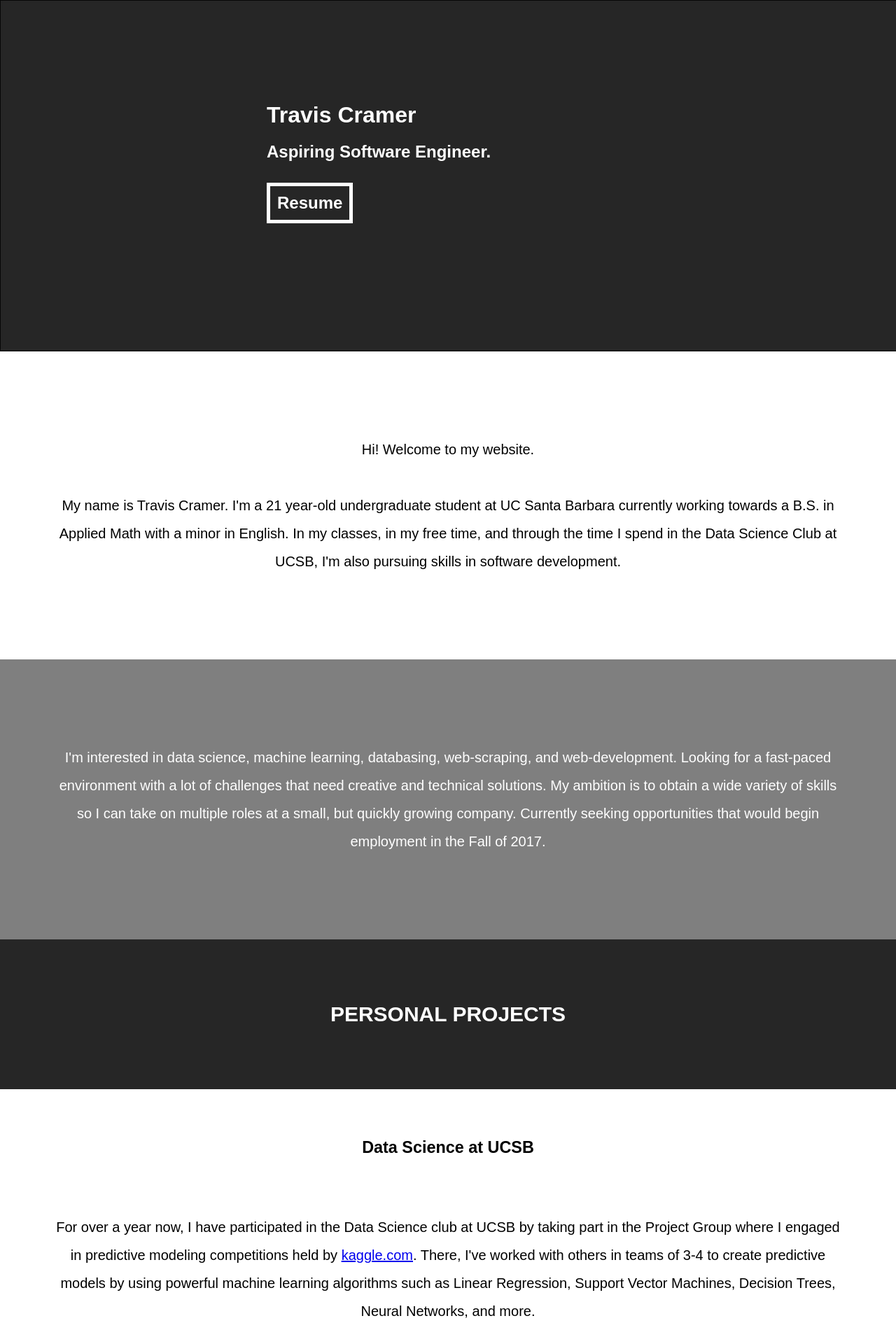
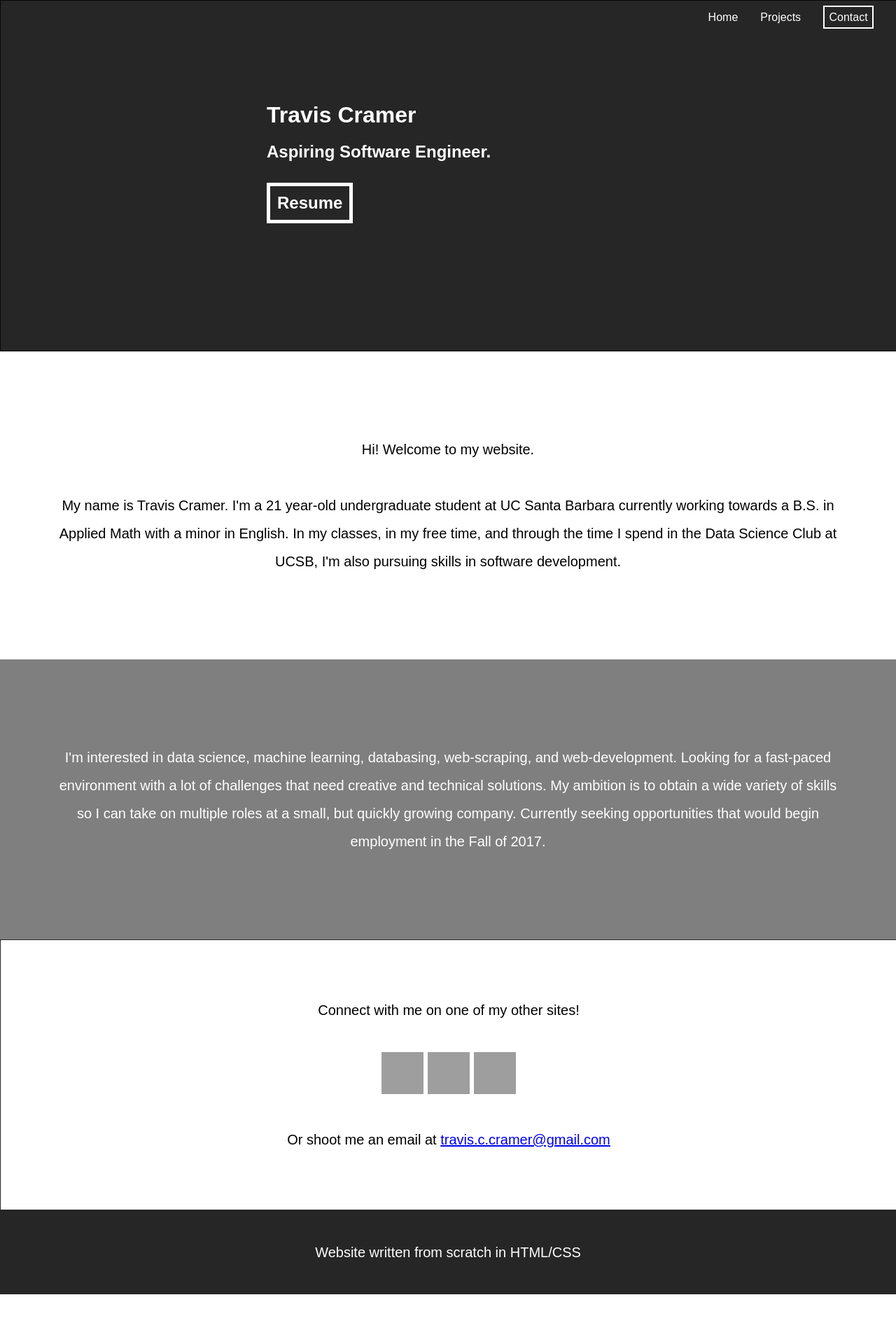
Before and after one commit to travis-cramer/travis-cramer.github.io, a Jekyll site: the page index.html, which Jekyll copies as it is, in a window 1280 px wide. Shown: the top 1920 px of the page at 70% size. Built offline with Jekyll 4.4.1, drawn with Linux system fonts in a browser that asks for light colours; after the commit the page ends 1849 px from its top, so only the background shows below that; some of the changed text lies outside the part shown; grey boxes are pictures that could not be loaded.

Commit message:
added projects page and contact makes page jump

```diff
--- a/index.html
+++ b/index.html
@@ -1,4 +1,3 @@
-<!DOCTYPE html>
 <!DOCTYPE html>
 <html>
 <head>
@@ -7,6 +6,20 @@
   <title>Travis Cramer</title>
 </head>
 <body>
+
+<div class="nav" id="header">
+  <ul class="list-inline" id="nav-list">
+    <li>
+      <a href="#connect-box" id="contact-link">Contact</a>
+    </li>
+    <li>
+      <a href="projects.html">Projects</a>
+    </li>
+    <li>
+      <a href="index.html">Home</a>
+    </li>
+  </ul>
+</div>
 
 
   <div class="head-box" id="first-box">
@@ -32,31 +45,6 @@
   <div class="main-box" id="third-box">
       <p class="main-text">
         I'm interested in data science, machine learning, databasing, web-scraping, and web-development. Looking for a fast-paced environment with a lot of challenges that need creative and technical solutions. My ambition is to obtain a wide variety of skills so I can take on multiple roles at a small, but quickly growing company. Currently seeking opportunities that would begin employment in the Fall of 2017.
-      </p>
-  </div>
-
-
-  <div class="main-box" id="fourth-box">
-    <h2 id="projects-title">PERSONAL PROJECTS</h2>
-      <h3>Data Science at UCSB</h3>
-      <p class="main-text">
-        For over a year now, I have participated in the Data Science club at UCSB by taking part in the Project Group where I engaged in predictive modeling competitions held by <a href="https://www.kaggle.com/competitions" class="text-link" target="_blank">kaggle.com</a>. There, I've worked with others in teams of 3-4 to create predictive models by using powerful machine learning algorithms such as Linear Regression, Support Vector Machines, Decision Trees, Neural Networks, and more.
-      </p>
-  </div>
-
-
-  <div class="main-box" id="fifth-box">
-    <h3>Web-scraping</h3>
-      <p class="main-text">
-        Using Python's urllib and beautiful soup libraries, I have written several web-crawlers that hop from site to site scraping and storing email addresses, tables, pieces of text, and/or datasets. For each of these crawlers, I've implemented a MySQL database into which the script stores all of the data in a structured form.
-      </p>
-  </div>
-
-
-  <div class="main-box" id="sixth-box">
-    <h3>Twitter</h3>
-      <p class="main-text">
-        I've created a variety of Twitter bots (such as <a href="https://twitter.com/get_analyzed" class="text-link" target="_blank">@get_analyzed</a> and <a href="https://twitter.com/get_mimicked" class="text-link" target="_blank">@get_mimicked</a>) using the <a href="https://dev.twitter.com/rest/public" class="text-link" target="_blank">Twitter REST API</a>, many of which utilize machine learning techniques such as sentiment analysis, markov chains, personality insights <a href="https://www.ibm.com/cloud-computing/bluemix/?S_PKG=&cm_mmc=Search_Google-_-Cloud_Bluemix+Program-_-WW_US-_-ibm+bluemix_Exact_&cm_mmca1=000002FP&cm_mmca2=10001882&mkwid=01d23154-8501-4244-b28c-f9236fd38b00|401|1650992&cvosrc=ppc.google.ibm%20bluemix&cvo_campaign=Cloud_Bluemix%20Program-WW_US&cvo_crid=191089144216&Matchtype=e" class="text-link" target="_blank">(IBM Bluemix)</a>, and more. For most of these Twitter bots, I've also implemented MySQL databases from which the scripts retrieve information vital to the bots' functions. These scripts also update their respective databases as more data needs to be stored.
       </p>
   </div>
 
--- a/style.css
+++ b/style.css
@@ -2,11 +2,45 @@
   display: block;
   border: 0px solid rgba(0, 0, 0, 1);
   margin: 0;
+  font-family: sans-serif;
  }
 
  head {
   display: none;
  }
+
+/* HEADER (NAV) */
+
+.nav {
+  padding-right: 1em;
+}
+
+#nav-list {
+  background-color: rgba(0, 0, 0, 0.85);
+  list-style-type: none;
+}
+
+#nav-list a {
+  display: inline;
+  color: White;
+  text-decoration: none;
+}
+
+#nav-list li {
+  display: inline;
+  width: auto;
+  float: right;
+  padding: 1em;
+}
+
+#contact-link {
+  border: 2px solid White;
+  padding: 0.4em;
+}
+
+
+
+
 
  /* ALL BOXES */
 
@@ -93,7 +127,7 @@
  }
 
 /* HOVER EFFECTS */
- #resume a:hover {
+ #contact-link:hover, #resume a:hover {
   background-color: White;
   color: Black;
  }
@@ -134,7 +168,7 @@
   background-color: rgba(0, 0, 0, 0.85);
   width: 100%;
   margin: 0;
-  padding: 3em 0;
+  padding: 5em 0;
 }
 
 #fourth-box h3 {
@@ -240,12 +274,12 @@
   #bio {
     display: block;
     text-align: left;
-    padding-left: 2em;
+    padding-left: 1em;
     width: auto;
   }
 
   .main-box p {
-  padding: 4em 1em;
+  padding: 4em 2em;
   }
 
 
```
Also changed, not shown: projects.html (added, +76 -0 lines).
